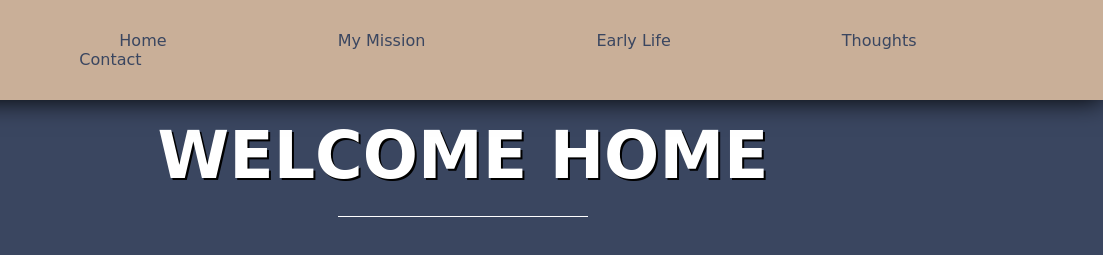
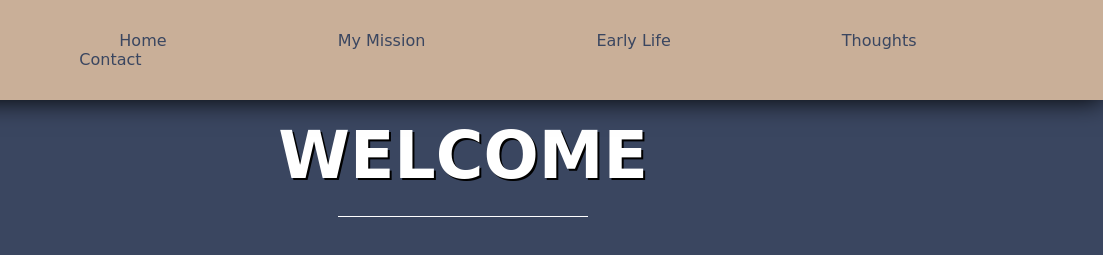
Before and after one commit to jz674/ResumeWebsite, a plain HTML site: page index.html in a window 1280 px wide. Shown: the top 255 px of the page, 177-1280 px from the left. Drawn offline with Linux system fonts and the light colour scheme.

Commit message:
Update index.html

```diff
--- a/index.html
+++ b/index.html
@@ -28,7 +28,7 @@
   </header>
 
   <div>
-    <h1> Welcome Home </h1>
+    <h1> Welcome </h1>
   </div>
 
   <div class = "line-break"></div>
```
